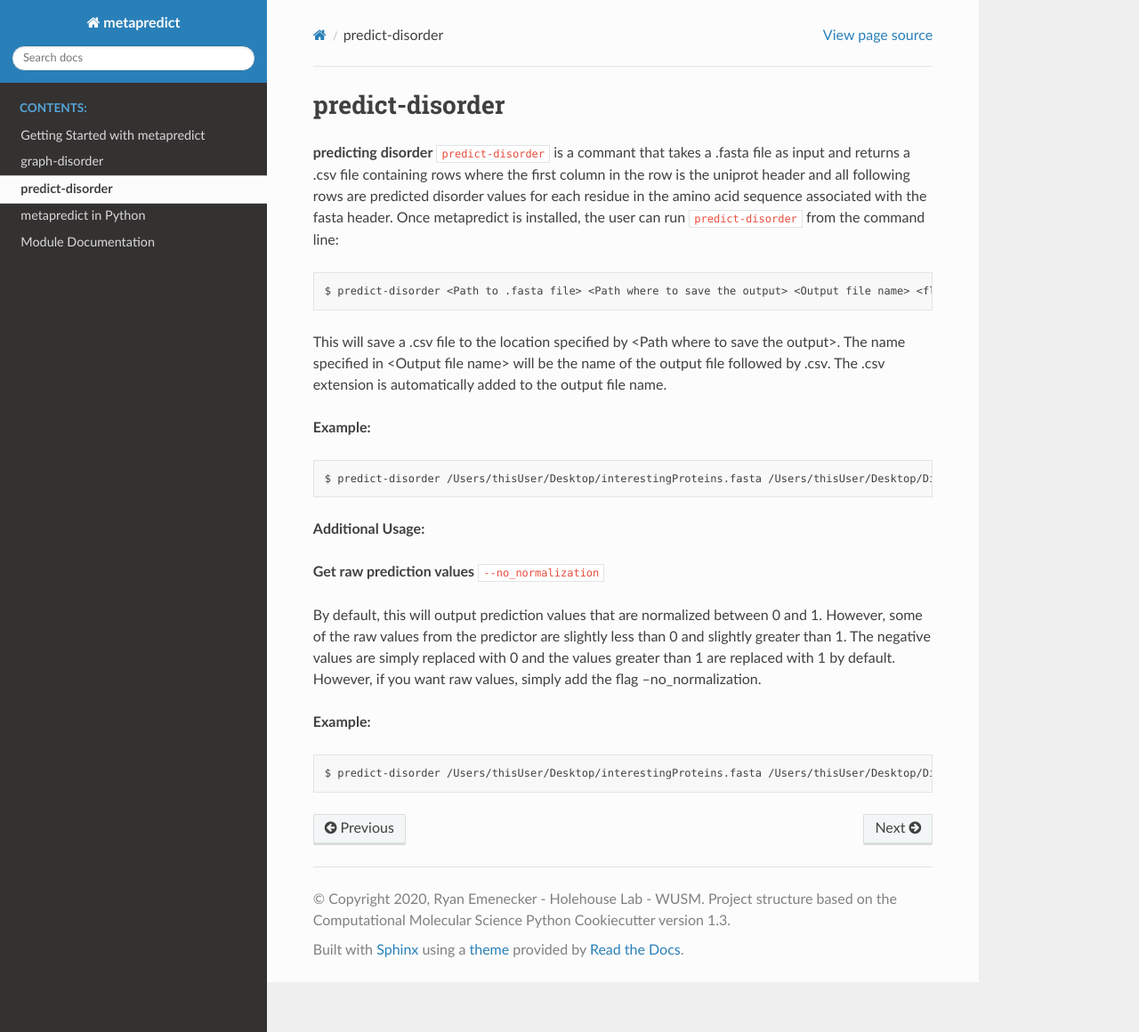
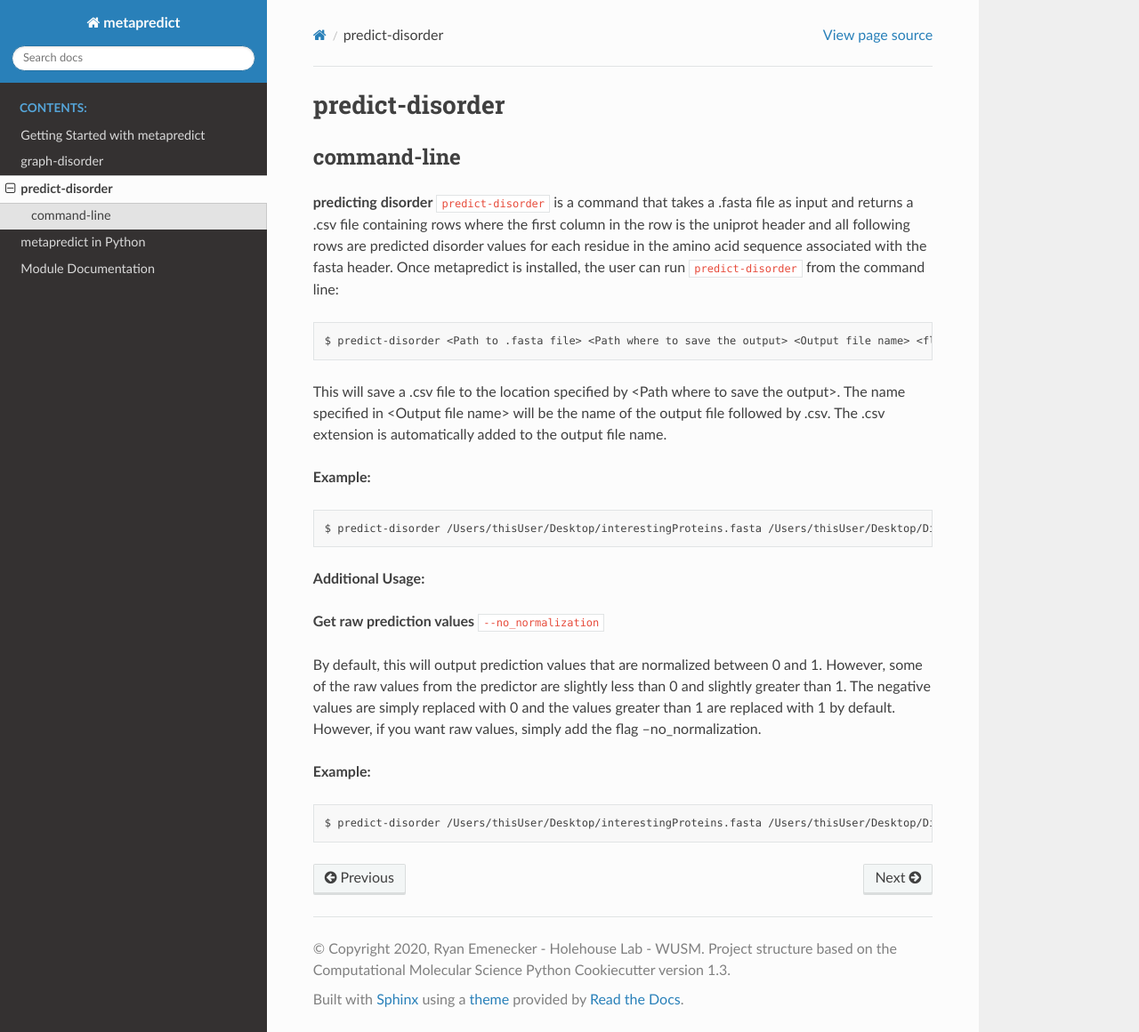
Before and after one commit to idptools/metapredict, a Sphinx documentation site: the page built from docs/usage/predict-disorder.rst, in a window 1280 px wide and 1160 px high. Shown: the whole window at 89% size. Built offline with Sphinx 7.4.7 and the Read the Docs theme 2.0.0, drawn with Linux system fonts in a browser that asks for light colours; the version number could not be read and is left out.

```diff
--- a/docs/requirements.txt
+++ b/docs/requirements.txt
@@ -6,7 +6,7 @@
 torch
 argparse
 matplotlib
-pandas
+csv
 protfasta
 #
 ###### Requirements with Version Specifiers ######
--- a/docs/usage/graph-disorder.rst
+++ b/docs/usage/graph-disorder.rst
@@ -1,5 +1,8 @@
 graph-disorder
 ==============
+
+command-line
+-------------
 
 ``graph-disorder`` is a command from that takes a .fasta file as input and returns a .png for every sequence within the .fasta file. The .png files for each sequence will be saved to wherever the user specifies as the output location. Each file will be named as predicted\_disorder\_ followed by the first 10 characters of the .fasta header (which is typically the unique identifier for the protein). For example, a fasta header of >sp|Q8N6T3|ARFG1_HUMAN will return a file saved as *predicted_disorder_sp|Q8N6T3|.png*. Additionally, the title of each graph is automatically generated and will have the title Predicted Protein Disorder followed by the first 10 characters of the .fasta header. In the previous example, the graph would be titled *Predicted Protein Disorder sp|Q8N6T3|*.
 
--- a/docs/usage/predict-disorder.rst
+++ b/docs/usage/predict-disorder.rst
@@ -1,8 +1,11 @@
 predict-disorder
 ================
 
+command-line
+-------------
+
 **predicting disorder**
-``predict-disorder`` is a commant that takes a .fasta file as input and returns a .csv file containing rows where the first column in the row is the uniprot header and all following rows are predicted disorder values for each residue in the amino acid sequence associated with the fasta header.
+``predict-disorder`` is a command that takes a .fasta file as input and returns a .csv file containing rows where the first column in the row is the uniprot header and all following rows are predicted disorder values for each residue in the amino acid sequence associated with the fasta header.
 Once metapredict is installed, the user can run ``predict-disorder`` from the command line:
 
 .. code-block:: bash
--- a/setup.py
+++ b/setup.py
@@ -53,7 +53,7 @@
             'torch',
             'numpy',
             'matplotlib',
-            'pandas',
+            'csv',
             'protfasta'],              # Required packages, pulls from pip if needed; do not use for Conda deployment
     # platforms=['Linux',
     #            'Mac OS-X',
```
Also changed, not shown: README.md (+7 -7 lines), 3 other files.
